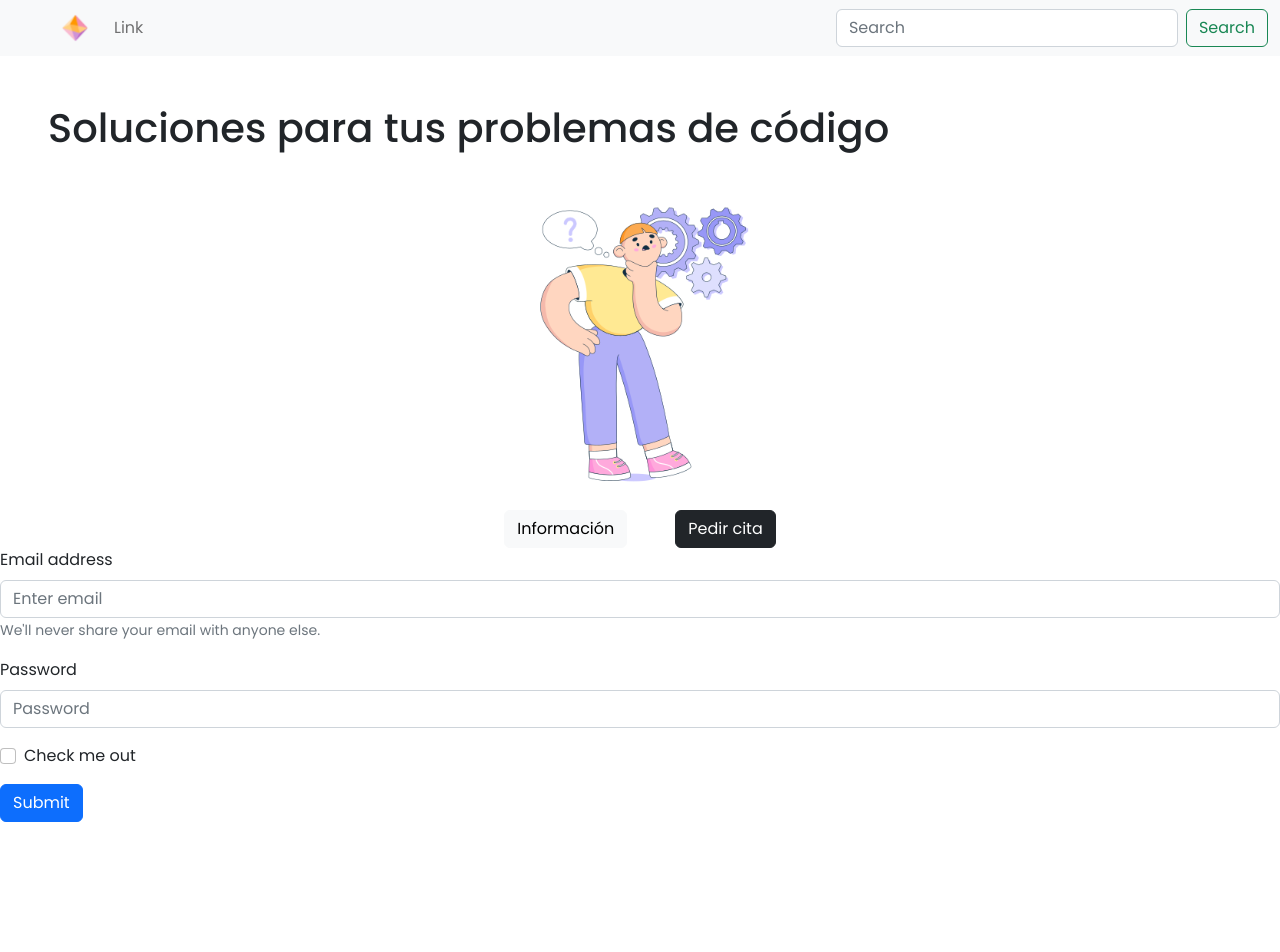
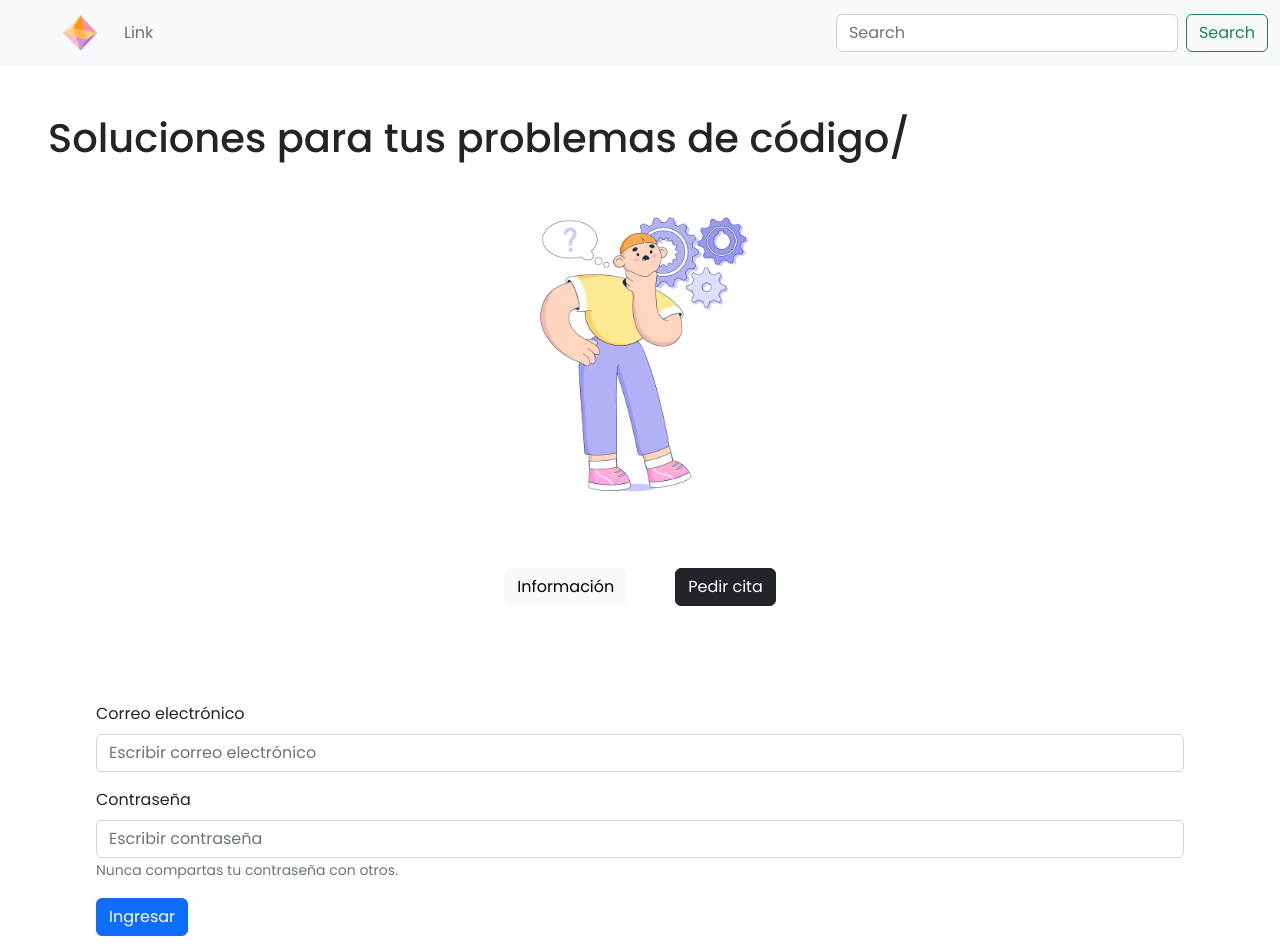
Before and after one commit to AleMCuitino/CitaCoder, a React (Create React App) app: page / in a window 1280 px wide. Shown: the top 952 px of the page. Before the commit the page ends 822 px from the top, so only its background shows below. Built offline with nearby package versions, Linux system fonts and the light colour scheme.

Commit message:
styles form in home

```diff
--- a/src/components/form/Form.jsx
+++ b/src/components/form/Form.jsx
@@ -4,26 +4,25 @@ import Form from 'react-bootstrap/Form';
 
 function BasicExample() {
     return (
-        <Form>
+        <div className="form-container ms-5 me-5">
+        <Form className="form-submit ms-5 me-5 mb-5">
             <Form.Group className="mb-3" controlId="formBasicEmail">
-                <Form.Label>Email address</Form.Label>
-                <Form.Control type="email" placeholder="Enter email" />
-                <Form.Text className="text-muted">
-                    We'll never share your email with anyone else.
-                </Form.Text>
+                <Form.Label>Correo electrónico</Form.Label>
+                <Form.Control type="email" placeholder="Escribir correo electrónico" />
             </Form.Group>
 
             <Form.Group className="mb-3" controlId="formBasicPassword">
-                <Form.Label>Password</Form.Label>
-                <Form.Control type="password" placeholder="Password" />
-            </Form.Group>
-            <Form.Group className="mb-3" controlId="formBasicCheckbox">
-                <Form.Check type="checkbox" label="Check me out" />
+                <Form.Label>Contraseña</Form.Label>
+                <Form.Control type="password" placeholder="Escribir contraseña" />
+                <Form.Text className="text-muted">
+                    Nunca compartas tu contraseña con otros.
+                </Form.Text>
             </Form.Group>
             <Button variant="primary" type="submit">
-                Submit
+                Ingresar
             </Button>
         </Form>
+        </div>
     );
 }
 
--- a/src/components/form/Form.scss
+++ b/src/components/form/Form.scss
@@ -0,0 +1,2 @@
+@import "~bootstrap/scss/bootstrap";
+@import "../../styles/Variable.scss";
--- a/src/components/navbar/Navbar.jsx
+++ b/src/components/navbar/Navbar.jsx
@@ -13,8 +13,8 @@ function NavScrollExample() {
         <Navbar.Brand className="ms-5" href="#">
         <img
               src={logo}
-              width="30"
-              height="30"
+              width="40"
+              height="40"
               className="d-inline-block align-top"
               alt="M logo"
             />
--- a/src/views/home/Home.jsx
+++ b/src/views/home/Home.jsx
@@ -9,9 +9,9 @@ export default function Home() {
   return (
     <>
       <Navbar />
-      <div className="home-container">
+      <div className="home-container mb-5">
         <div className="title ms-5 mt-5">
-          <h1>Soluciones para tus problemas de código</h1>
+          <h1 className="title"> Soluciones para tus problemas de código/ </h1>
         </div>
         <div className="ilustration-container">
           <div className="ilustration1 d-flex justify-content-center">
@@ -24,8 +24,8 @@ export default function Home() {
             />
           </div>
           <div className="buttons-container gap-5 d-flex justify-content-center align-center">
-            <Button variant="light">Información</Button>
-            <Button variant="dark">Pedir cita</Button>
+            <Button className="mt-5 mb-5" variant="light">Información</Button>
+            <Button className="mt-5 mb-5" variant="dark">Pedir cita</Button>
           </div>
         </div>
       </div>
--- a/src/views/home/Home.scss
+++ b/src/views/home/Home.scss
@@ -2,6 +2,11 @@
 @import "../../styles/Variable.scss";
 
 
-.buttons-container {
 
+
+@media (min-width: 1440px) {
+    .home-container {
+        display: flex;
+        flex-direction: row;
+    }
 }
```
